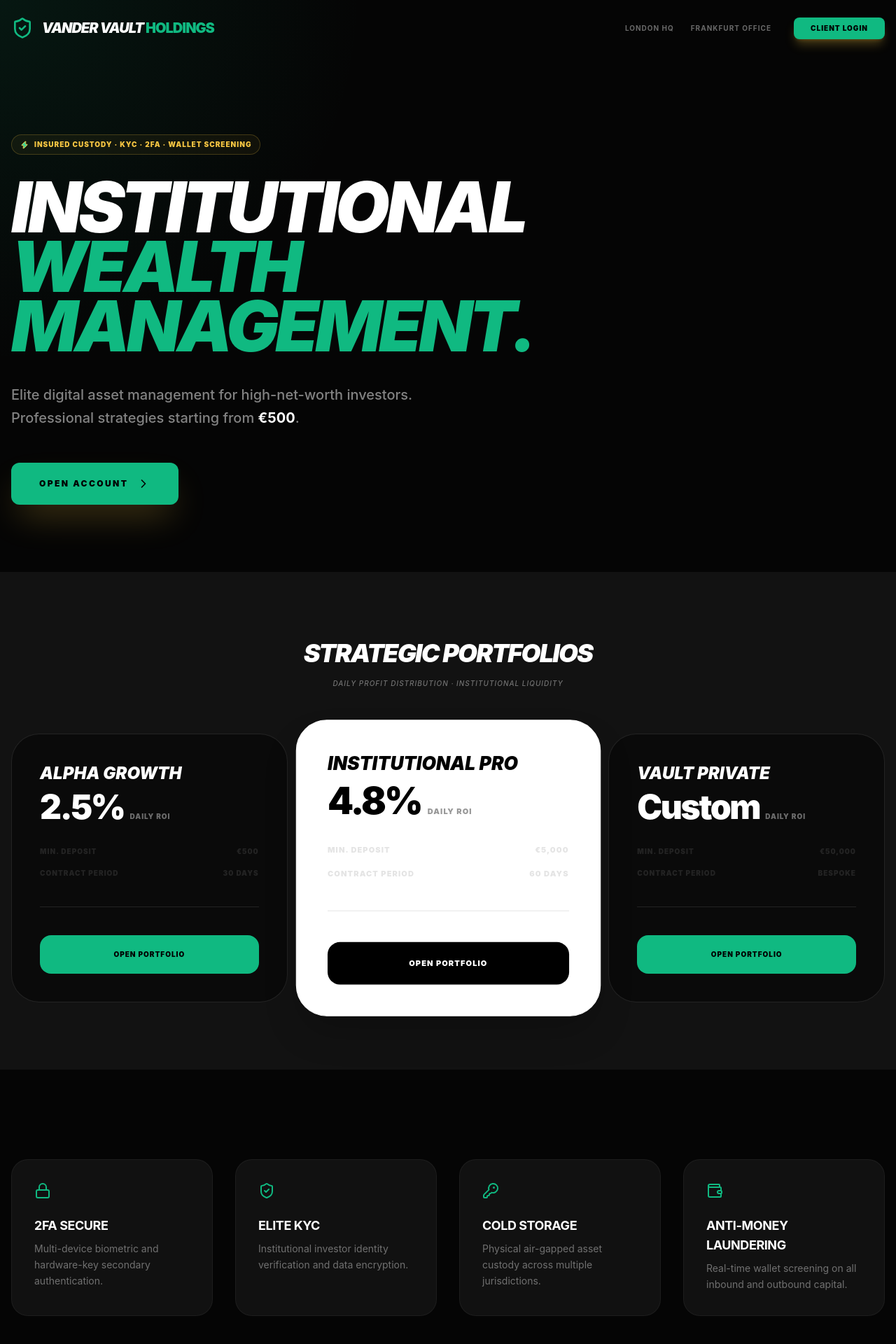
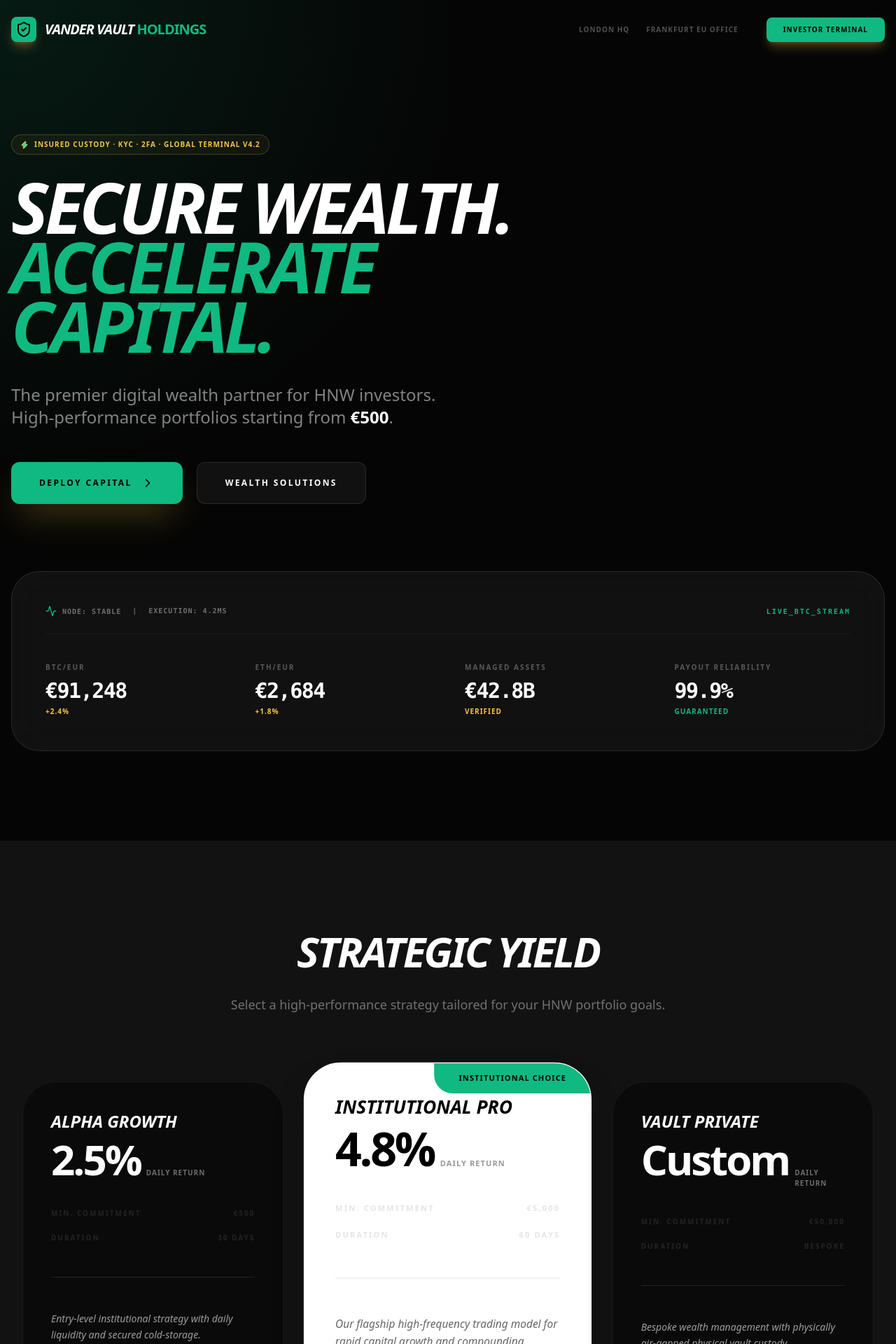
Before and after one commit to OmegaVandersar/VanderVault-Holdings, a React (Vite) app: page /#/ in a window 1280 px wide. Shown: the top 1920 px of the page at 70% size. Built offline with nearby package versions, Linux system fonts and the light colour scheme.

Commit message:
Update Home.tsx
Add full Home.tsx page

```diff
--- a/src/pages/Home.tsx
+++ b/src/pages/Home.tsx
@@ -1,7 +1,8 @@
 import React, { useState, useEffect } from 'react';
 import {
   ShieldCheck, Globe, TrendingUp, Lock, Menu, X, Zap,
-  Activity, ChevronRight, CheckCircle2, Wallet, KeyRound
+  Activity, ChevronRight, CheckCircle2, Wallet, KeyRound,
+  ArrowUpRight, BarChart3
 } from 'lucide-react';
 import { motion, AnimatePresence } from 'framer-motion';
 
@@ -14,107 +15,187 @@ export default function Home() {
     return () => window.removeEventListener('scroll', handleScroll);
   }, []);
 
+  // Professional Portfolios for HNW Investors
   const PLANS = [
-    { name: "Alpha Growth", daily: "2.5%", min: "€500", period: "30 Days", desc: "Entry-level HNW portfolio with daily liquidity." },
-    { name: "Institutional Pro", daily: "4.8%", min: "€5,000", period: "60 Days", featured: true, desc: "High-frequency trading model for rapid capital growth." },
-    { name: "Vault Private", daily: "Custom", min: "€50,000", period: "Bespoke", desc: "Bespoke management with physical vault custody." }
+    {
+      name: "Alpha Growth",
+      daily: "2.5%",
+      min: "€500",
+      period: "30 Days",
+      desc: "Entry-level institutional strategy with daily liquidity and secured cold-storage."
+    },
+    {
+      name: "Institutional Pro",
+      daily: "4.8%",
+      min: "€5,000",
+      period: "60 Days",
+      featured: true,
+      desc: "Our flagship high-frequency trading model for rapid capital growth and compounding."
+    },
+    {
+      name: "Vault Private",
+      daily: "Custom",
+      min: "€50,000",
+      period: "Bespoke",
+      desc: "Bespoke wealth management with physically air-gapped physical vault custody."
+    }
   ];
 
   return (
-    <div className="min-h-screen bg-[#050505] text-white">
-      {/* Navigation - Keeps your London/Frankfurt offices visible */}
-      <nav className={`fixed top-0 left-0 right-0 z-50 transition-all ${isScrolled ? 'bg-black/80 backdrop-blur-md border-b border-white/5 py-4' : 'bg-transparent py-6'}`}>
+    <div className="min-h-screen bg-[#050505] text-white font-sans selection:bg-[#10b981] selection:text-white">
+      {/* Institutional Navigation */}
+      <nav className={`fixed top-0 left-0 right-0 z-50 transition-all ${isScrolled ? 'bg-black/80 backdrop-blur-md border-b border-white/5 py-4 shadow-2xl' : 'bg-transparent py-6'}`}>
         <div className="max-w-7xl mx-auto px-4 flex justify-between items-center">
           <div className="flex items-center gap-3">
-            <ShieldCheck className="w-8 h-8 text-[#10b981]" />
+            <div className="bg-[#10b981] p-1.5 rounded-lg shadow-lg shadow-emerald-500/20">
+              <ShieldCheck className="w-6 h-6 text-black" />
+            </div>
             <span className="text-xl font-black uppercase italic tracking-tighter">Vander Vault <span className="text-[#10b981] not-italic">Holdings</span></span>
           </div>
-          <div className="hidden md:flex items-center gap-8">
-            <div className="flex gap-6 text-[10px] font-bold uppercase tracking-widest text-white/40">
+          <div className="hidden md:flex items-center gap-10">
+            <div className="flex gap-6 text-[10px] font-black uppercase tracking-widest text-white/30">
               <span>London HQ</span>
-              <span>Frankfurt Office</span>
+              <span>Frankfurt EU Office</span>
             </div>
-            <button className="bg-[#10b981] text-black px-6 py-2 rounded-lg text-[10px] font-black uppercase tracking-widest hover:scale-105 transition-all shadow-lg shadow-emerald-500/20">Client Login</button>
+            <button className="bg-[#10b981] text-black px-6 py-2.5 rounded-lg text-[10px] font-black uppercase tracking-widest hover:bg-emerald-400 transition-all active:scale-95 shadow-lg shadow-emerald-500/20">Investor Terminal</button>
           </div>
         </div>
       </nav>
 
-      {/* Hero Section */}
-      <section className="relative pt-48 pb-24 overflow-hidden">
-        <div className="absolute top-0 left-1/2 -translate-x-1/2 w-full h-full bg-[radial-gradient(circle_at_50%_0%,rgba(16,185,129,0.1),transparent_50%)]" />
+      <main>
+        {/* Hero Section - Preserving your KYC/2FA/Wallet Logic */}
+        <section className="relative pt-48 pb-32 overflow-hidden">
+          <div className="absolute top-0 left-1/2 -translate-x-1/2 w-full h-full bg-[radial-gradient(circle_at_50%_0%,rgba(16,185,129,0.12),transparent_50%)]" />
           <div className="max-w-7xl mx-auto px-4 relative z-10">
-          <div className="max-w-4xl text-center lg:text-left mx-auto lg:mx-0">
+            <div className="max-w-4xl">
+              <motion.div initial={{ opacity: 0, y: 20 }} animate={{ opacity: 1, y: 0 }}>
                 <div className="inline-flex items-center gap-2 px-3 py-1.5 rounded-full border border-emerald-500/20 bg-emerald-500/5 text-emerald-400 text-[10px] font-black uppercase tracking-widest mb-8">
-              <Zap className="w-3 h-3 fill-emerald-400" /> Insured Custody · KYC · 2FA · Wallet Screening
+                  <Zap className="w-3 h-3 fill-emerald-400" /> Insured Custody · KYC · 2FA · Global Terminal v4.2
                 </div>
-            <h1 className="text-6xl lg:text-[100px] font-black tracking-tighter leading-[0.85] mb-10 uppercase italic">
-              Institutional <br /><span className="text-[#10b981]">Wealth Management.</span>
+                <h1 className="text-7xl lg:text-[100px] font-black tracking-tighter leading-[0.85] mb-10 uppercase italic">
+                  Secure Wealth. <br /><span className="text-[#10b981]">Accelerate Capital.</span>
                 </h1>
-            <p className="text-xl text-white/50 mb-12 max-w-2xl font-medium leading-relaxed mx-auto lg:mx-0">
-              Elite digital asset management for high-net-worth investors. Professional strategies starting from <span className="text-white font-bold">€500</span>.
+                <p className="text-xl lg:text-2xl text-white/50 mb-12 max-w-2xl font-medium leading-relaxed">
+                  The premier digital wealth partner for HNW investors. <br/>High-performance portfolios starting from <span className="text-white font-bold">€500</span>.
                 </p>
-            <div className="flex flex-col sm:flex-row gap-5 justify-center lg:justify-start">
-              <button className="px-10 py-5 bg-[#10b981] text-black rounded-xl font-black text-xs uppercase tracking-[0.2em] shadow-2xl shadow-emerald-500/20 flex items-center justify-center gap-3">
-                Open Account <ChevronRight className="w-5 h-5" />
+                <div className="flex flex-col sm:flex-row gap-5">
+                  <button className="px-10 py-5 bg-[#10b981] text-black rounded-xl font-black text-xs uppercase tracking-[0.2em] hover:bg-emerald-400 transition-all shadow-2xl shadow-emerald-500/20 flex items-center justify-center gap-3 active:scale-95">
+                    Deploy Capital <ChevronRight className="w-5 h-5" />
                   </button>
+                  <button className="px-10 py-5 bg-white/5 border border-white/10 text-white rounded-xl font-black text-xs uppercase tracking-[0.2em] hover:bg-white/10 transition-all">Wealth Solutions</button>
                 </div>
+              </motion.div>
             </div>
+
+            {/* Live Terminal Insights */}
+            <motion.div initial={{ opacity: 0, scale: 0.95 }} animate={{ opacity: 1, scale: 1 }} transition={{ delay: 0.2 }} className="mt-24 bg-white/5 border border-white/10 rounded-[2.5rem] p-8 lg:p-12 backdrop-blur-xl">
+               <div className="flex items-center justify-between mb-10 pb-6 border-b border-white/5">
+                 <div className="flex gap-4 font-mono text-[10px] text-white/40 uppercase tracking-widest font-bold">
+                   <span className="flex items-center gap-2"><Activity className="w-4 h-4 text-[#10b981]"/> Node: STABLE</span>
+                   <span className="hidden sm:inline">|</span>
+                   <span className="hidden sm:inline">Execution: 4.2ms</span>
+                 </div>
+                 <div className="text-[10px] font-mono text-[#10b981] flex items-center gap-2 font-black uppercase tracking-[0.2em] animate-pulse">Live_BTC_Stream</div>
+               </div>
+               <div className="grid grid-cols-2 lg:grid-cols-4 gap-12">
+                  {[
+                    { label: 'BTC/EUR', value: '€91,248', change: '+2.4%', color: 'text-emerald-400' },
+                    { label: 'ETH/EUR', value: '€2,684', change: '+1.8%', color: 'text-emerald-400' },
+                    { label: 'Managed Assets', value: '€42.8B', change: 'VERIFIED', color: 'text-emerald-400' },
+                    { label: 'Payout Reliability', value: '99.9%', change: 'GUARANTEED', color: 'text-[#10b981]' },
+                  ].map(stat => (
+                    <div key={stat.label}>
+                      <div className="text-[10px] font-black text-white/30 uppercase tracking-[0.2em] mb-2">{stat.label}</div>
+                      <div className="text-3xl font-black font-mono tracking-tighter mb-1">{stat.value}</div>
+                      <div className={`text-[10px] font-black uppercase tracking-widest ${stat.color}`}>{stat.change}</div>
+                    </div>
+                  ))}
+               </div>
+            </motion.div>
           </div>
         </section>
 
-      {/* Investment Plans - Fixed Line 547 Error */}
-      <section className="py-24 bg-white/5">
-        <div className="max-w-7xl mx-auto px-4">
-          <div className="text-center mb-16">
-            <h2 className="text-4xl font-black uppercase italic tracking-tighter mb-4 text-white">Strategic Portfolios</h2>
-            <p className="text-white/40 font-medium italic uppercase text-[10px] tracking-widest">Daily Profit Distribution · Institutional Liquidity</p>
+        {/* Investment Portfolios - Fixed Logic Section */}
+        <section id="plans" className="py-32 bg-white/5 relative">
+          <div className="max-w-7xl mx-auto px-4 sm:px-6 lg:px-8">
+            <div className="text-center max-w-3xl mx-auto mb-24">
+              <h2 className="text-5xl lg:text-6xl font-black mb-8 uppercase italic tracking-tighter">Strategic Yield</h2>
+              <p className="text-white/40 text-lg font-medium">Select a high-performance strategy tailored for your HNW portfolio goals.</p>
             </div>
-          <div className="grid md:grid-cols-3 gap-8">
+
+            <div className="grid md:grid-cols-3 gap-8 lg:gap-12">
               {PLANS.map((plan, i) => (
-              <div key={i} className={`p-10 rounded-[2.5rem] border transition-all duration-500 ${
-                plan.featured ? 'bg-white text-black border-white shadow-2xl scale-105' : 'bg-[#0a0a0a] border-white/10 hover:border-[#10b981]/50'
+                <div key={i} className={`p-10 rounded-[3rem] border transition-all duration-500 group relative overflow-hidden ${
+                  plan.featured ? "bg-white text-black border-white shadow-2xl scale-105" : "bg-[#0a0a0a] border-white/5 hover:border-[#10b981]/50"
                 }`}>
+                  {plan.featured && <span className="absolute top-0 right-0 px-8 py-3 bg-[#10b981] text-black text-[10px] font-black uppercase tracking-widest rounded-bl-3xl">Institutional Choice</span>}
                   <h3 className="text-2xl font-black mb-2 uppercase italic">{plan.name}</h3>
-                <div className="flex items-baseline gap-2 mb-8">
-                  <span className="text-5xl font-black tracking-tighter">{plan.daily}</span>
-                  <span className="text-[10px] font-black uppercase tracking-widest opacity-40">Daily ROI</span>
+                  <div className="flex items-baseline gap-2 mb-10">
+                    <span className="text-6xl font-black tracking-tighter">{plan.daily}</span>
+                    <span className="text-[10px] font-black uppercase tracking-widest opacity-40">Daily Return</span>
                   </div>
-                <div className="space-y-4 mb-10 pb-10 border-b border-current opacity-10 text-[10px] font-black uppercase tracking-widest">
-                  <div className="flex justify-between"><span>Min. Deposit</span><span>{plan.min}</span></div>
-                  <div className="flex justify-between"><span>Contract Period</span><span>{plan.period}</span></div>
+                  <div className="space-y-5 mb-12 pb-12 border-b border-current opacity-10 font-black uppercase tracking-[0.2em] text-[10px]">
+                    <div className="flex justify-between"><span>Min. Commitment</span><span>{plan.min}</span></div>
+                    <div className="flex justify-between"><span>Duration</span><span>{plan.period}</span></div>
                   </div>
-                <button className={`w-full py-5 rounded-2xl font-black text-[10px] uppercase tracking-widest transition-all ${
-                  plan.featured ? 'bg-black text-white hover:bg-slate-800' : 'bg-[#10b981] text-black hover:bg-emerald-400'
-                }`}>Open Portfolio</button>
+                  <p className="text-sm font-medium mb-12 leading-relaxed opacity-60 italic">{plan.desc}</p>
+                  <button className={`w-full py-5 rounded-2xl font-black text-[10px] uppercase tracking-[0.25em] transition-all active:scale-95 ${
+                    plan.featured ? "bg-black text-white hover:bg-slate-800" : "bg-[#10b981] text-black hover:bg-emerald-400"
+                  }`}>Deploy Capital</button>
                 </div>
               ))}
             </div>
           </div>
         </section>
 
-      {/* Security Features - KYC, 2FA, Wallet Screening */}
+        {/* Security & Infrastructure - KYC, 2FA, Wallet Screening */}
         <section className="py-32">
           <div className="max-w-7xl mx-auto px-4">
-          <div className="grid md:grid-cols-2 lg:grid-cols-4 gap-8">
+            <div className="grid lg:grid-cols-2 gap-24 items-center">
+              <div>
+                <h2 className="text-5xl font-black mb-12 uppercase italic tracking-tighter">Fortress Custody.</h2>
+                <div className="space-y-12">
                   {[
-              { icon: <Lock />, title: "2FA Secure", desc: "Multi-device biometric and hardware-key secondary authentication." },
-              { icon: <ShieldCheck />, title: "Elite KYC", desc: "Institutional investor identity verification and data encryption." },
-              { icon: <KeyRound />, title: "Cold Storage", desc: "Physical air-gapped asset custody across multiple jurisdictions." },
-              { icon: <Wallet />, title: "Anti-Money Laundering", desc: "Real-time wallet screening on all inbound and outbound capital." }
+                    { icon: <Lock className="w-8 h-8" />, title: "2FA / Biometric", desc: "Multi-factor authentication via hardware keys and biometric nodes." },
+                    { icon: <ShieldCheck className="w-8 h-8" />, title: "Institutional KYC", desc: "Rigorous identity verification meeting all EU and Global standards." },
+                    { icon: <Wallet className="w-8 h-8" />, title: "Wallet Screening", desc: "Real-time AML screening on all blockchain-based capital operations." },
+                    { icon: <Globe className="w-8 h-8" />, title: "Global Compliance", desc: "Serving investors from London to Frankfurt with physical representation." }
                   ].map((f, i) => (
-              <div key={i} className="bg-white/5 p-8 rounded-3xl border border-white/5 hover:border-emerald-500/30 transition-all">
-                <div className="text-[#10b981] mb-6">{f.icon}</div>
-                <h4 className="font-bold text-lg mb-2 uppercase tracking-tight">{f.title}</h4>
-                <p className="text-white/40 text-sm leading-relaxed">{f.desc}</p>
+                    <div key={i} className="flex gap-8 group">
+                      <div className="shrink-0 w-16 h-16 bg-white/5 border border-white/10 rounded-2xl flex items-center justify-center transition-all group-hover:border-[#10b981]/50 text-[#10b981]">{f.icon}</div>
+                      <div>
+                        <h4 className="text-xl font-bold mb-2 uppercase tracking-tight">{f.title}</h4>
+                        <p className="text-white/40 leading-relaxed text-sm font-medium">{f.desc}</p>
+                      </div>
                     </div>
                   ))}
                 </div>
               </div>
+              <div className="relative">
+                 <div className="absolute inset-0 bg-[#10b981]/20 blur-[120px] rounded-full" />
+                 <div className="relative bg-white/5 border border-white/10 p-20 rounded-[4rem] text-center backdrop-blur-3xl">
+                    <BarChart3 className="w-24 h-24 text-[#10b981] mx-auto mb-10" />
+                    <div className="text-7xl font-black mb-2 tracking-tighter uppercase italic">99.99%</div>
+                    <div className="text-[10px] font-black text-white/40 uppercase tracking-[0.4em]">Node Uptime Guaranteed</div>
+                 </div>
+              </div>
+            </div>
+          </div>
         </section>
+      </main>
 
-      {/* Footer */}
-      <footer className="py-20 border-t border-white/5 text-center">
-        <p className="text-white/20 text-[10px] font-black uppercase tracking-[0.4em]">© {new Date().getFullYear()} Vander Vault Holdings. Institutional Client Group.</p>
+      {/* Professional Footer */}
+      <footer className="py-24 border-t border-white/5 bg-black/50">
+        <div className="max-w-7xl mx-auto px-4 sm:px-6 lg:px-8 text-center">
+          <div className="flex justify-center items-center gap-3 mb-12">
+            <div className="bg-[#10b981] p-2 rounded-xl shadow-lg shadow-emerald-500/20"><ShieldCheck className="w-7 h-7 text-black" /></div>
+            <span className="text-2xl font-black tracking-tighter uppercase italic">Vander Vault <span className="text-[#10b981] not-italic">Holdings</span></span>
+          </div>
+          <p className="text-white/20 text-[10px] font-black uppercase tracking-[0.5em] mb-4">© {new Date().getFullYear()} Vander Vault Holdings. Institutional Client Group.</p>
+          <p className="text-white/10 text-[8px] font-bold uppercase tracking-widest max-w-2xl mx-auto leading-relaxed">
+            Registered Offices: London, UK | Frankfurt, Germany. <br/> Certified by Global Digital Asset Oversight.
+          </p>
+        </div>
       </footer>
     </div>
   );
```
Lines whose indentation alone changed are shown as unchanged.
